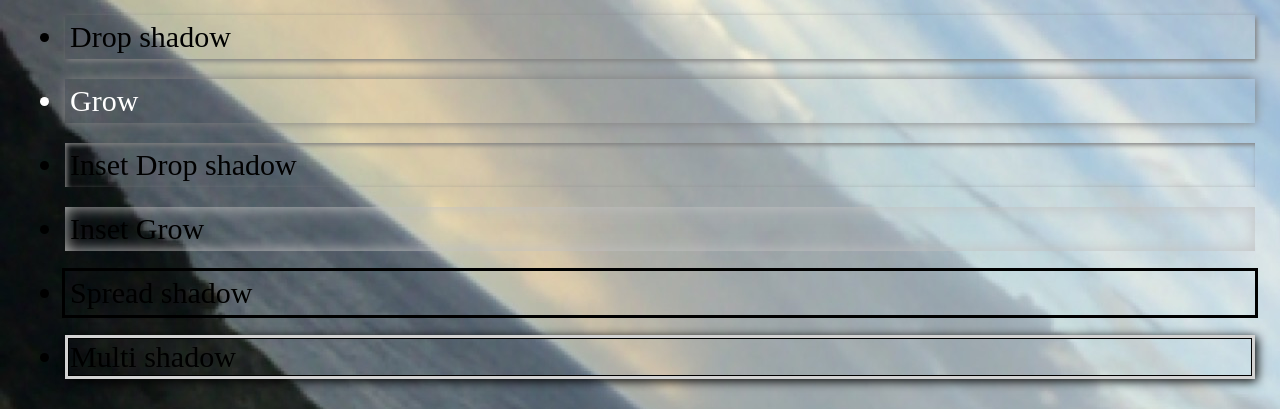
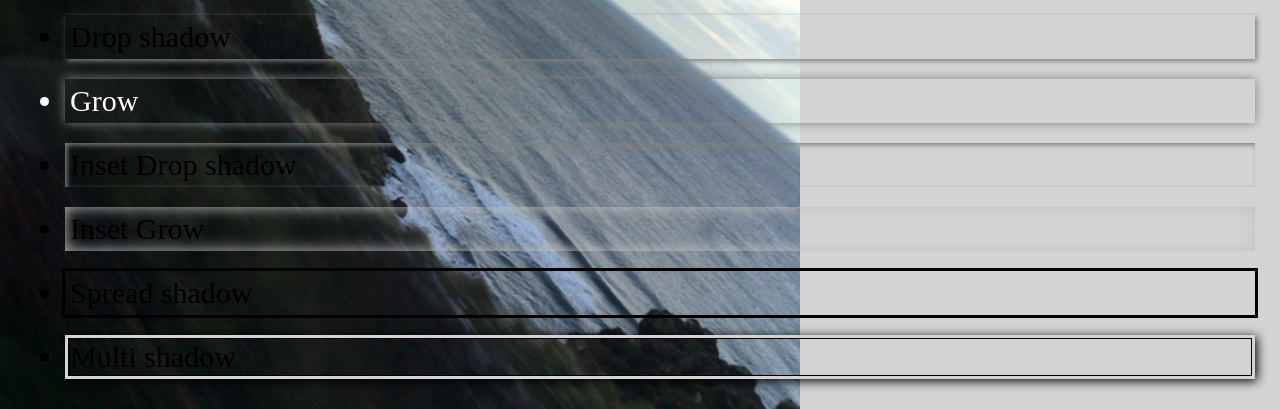
Before and after one commit to Nuyj/web1-9, a plain HTML site: page index.html in a window 1280 px wide. Shown: the part 657-1066 px from the top of the page. Drawn offline with Linux system fonts and the light colour scheme.

Commit message:
Update default.css

```diff
--- a/css/default.css
+++ b/css/default.css
@@ -10,6 +10,7 @@
 body{
     background-image: url(../img/gear_01.PNG), url(../img/Edinburgh_700.JPG);
     background-repeat:   no-repeat, no-repeat;
+    background-size: 100px 100px, contain;
     background-color: lightgray;
     margin: 5px;
 }
```
